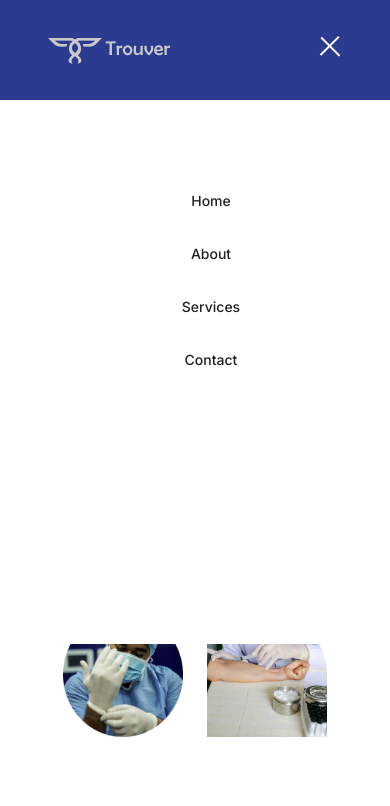
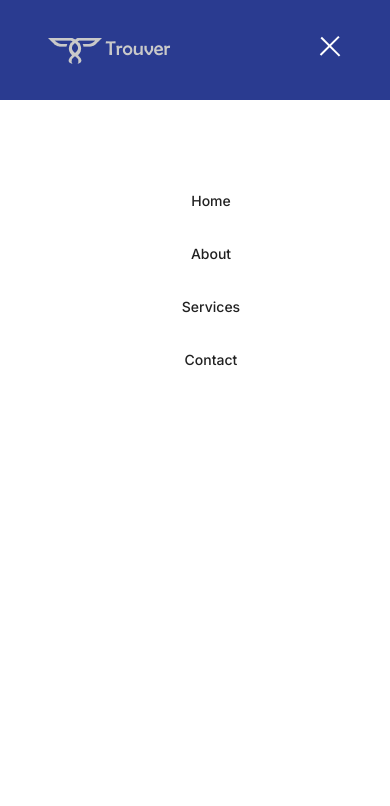
Before and after one commit to Trouver-Med/Trouver-Med-Website, a website: page index.html in a window 390 px wide. Both pictures are taken after a click on the element 329 px from the left and 50 px from the top of the page. Shown: the top 806 px of the page. Drawn offline with nearby package versions, Linux system fonts and the light colour scheme; a script that the page names is missing.

Commit message:
Update style.css

```diff
--- a/css/style.css
+++ b/css/style.css
@@ -279,7 +279,7 @@ main {
     transform: rotate(-45deg) translate(7px, -6px);
    }
  .nav_bar.open {
-  height: 34rem;
+  height: 100vh;
  }
  .nav_bar {
   height: 0;
@@ -289,12 +289,13 @@ main {
   right: 0;
   width: 100%;
   background-color: var(--white);
-  z-index: 1;
+  z-index: 9999;
   transition: 0.4s;
   overflow: hidden;
  }
  .nav_bar .nav_menu {
   display: block;
+  min-height: 100vh;
   width: fit-content;
   margin: 80px auto 0;
   text-align: center;
```
